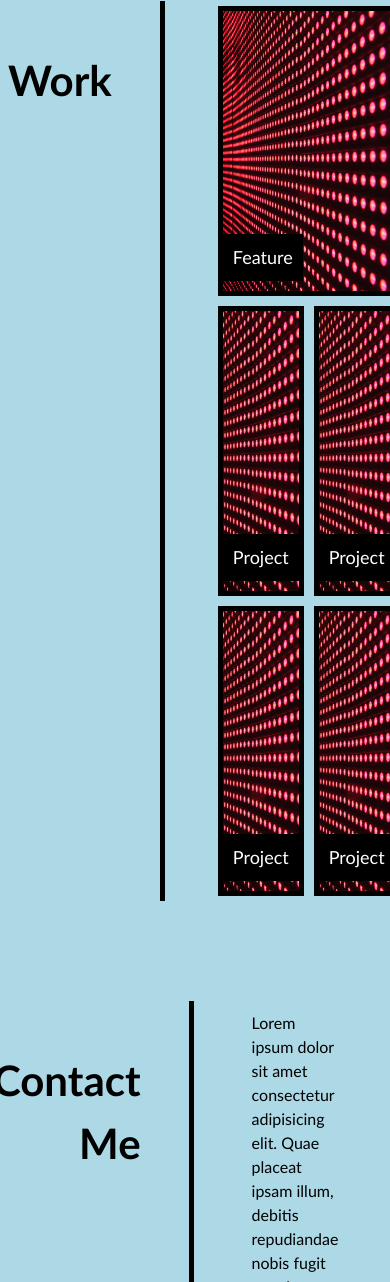
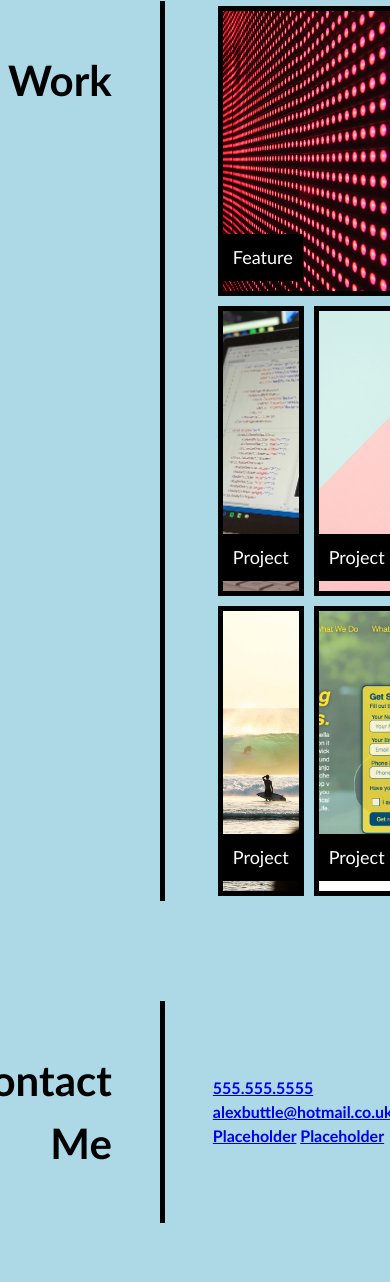
Before and after one commit to abuttle2/portfolio, a plain HTML site: page index.html in a window 390 px wide. Shown: the part 3858-5140 px from the top of the page. Drawn offline with Linux system fonts and the light colour scheme.

Commit message:
added footer layout for desktop & tablet sizes

```diff
--- a/css/style.css
+++ b/css/style.css
@@ -197,37 +197,52 @@ p
 #project-2
 {
   grid-area: project-2;
-  background-image: url("../images/02-portfolio-1.jpg");
+  background-image: url("../images/02-portfolio-2.jpg");
 }
 
 #project-3
 {
   grid-area: project-3;
-  background-image: url("../images/02-portfolio-1.jpg");
+  background-image: url("../images/02-portfolio-3.jpg");
 }
 
 #project-4
 {
   grid-area: project-4;
-  background-image: url("../images/02-portfolio-1.jpg");
+  background-image: url("../images/02-portfolio-4.jpg");
 }
 
 #project-5
 {
   grid-area: project-5;
-  background-image: url("../images/02-portfolio-1.jpg");
+  background-image: url("../images/02-run-buddy.jpg");
 }
 
 .workGridArea
 {
   border: 5px solid black;
+  transition: transform .2s;
+  /* Animation */
 }
 
+.workGridArea:hover
+{
+  transform: scale(1.1);
+}
+
+.content-container.footer
+{
+  text-decoration: none;
+
+  display: flex;
+  flex-direction: row;
+  align-items: center;
+  /* Follow page spacing */
+  justify-content: space-between;
+}
 
 /* Media queries */
 @media only screen and (max-width: 979px)
-
-/* Larger phone screens */
 {
   .navContainer
   {
@@ -270,4 +285,9 @@ p
     background-color: lightblue;
   }
 
+  .a
+  {
+    font-size: 56px;
+  }
+
 }
--- a/index.html
+++ b/index.html
@@ -8,15 +8,6 @@
   <title>Alex Buttle | Portfolio</title>
   <link rel="stylesheet" href="./css/style.css" />
 </head>
-
-<!-- Plan:
-Nav bar: Use CSS FLexbox to scale elements on here (could use percentage for nav item positions)
-Keep this separate from the nav element?
-
-Banner image: Link from CSS and potentially use cover css property to maintain aspect ratio
-no repeat
-cover
--->
 
 <body>
   <!-- main logo / nav -->
@@ -92,11 +83,13 @@ cover
     <!-- contact -->
     <footer class="page-section contact" id="contact">
       <h2>Contact Me</h2>
-      <div class="content-container">
-        <p>Lorem ipsum dolor sit amet consectetur adipisicing elit. Quae placeat ipsam illum, debitis repudiandae nobis
-          fugit et culpa optio, voluptatem libero, voluptatum blanditiis modi! Error, vero optio, porro deleniti ad hic
-          qui enim eligendi dolorum reiciendis, sint commodi recusandae cumque! Ea voluptates neque esse, ipsam repellat
-          perspiciatis assumenda. Voluptatum, cupiditate.</p>
+      <div class="content-container footer">
+        <strong>
+          <a href="#">555.555.5555</a>
+          <a href="mailto:alexbuttle@hotmail.co.uk">alexbuttle@hotmail.co.uk</a>
+          <a href="#">Placeholder</a>
+          <a href="#">Placeholder</a>
+        </strong>
       </div>
       </section>
   </main>
```
